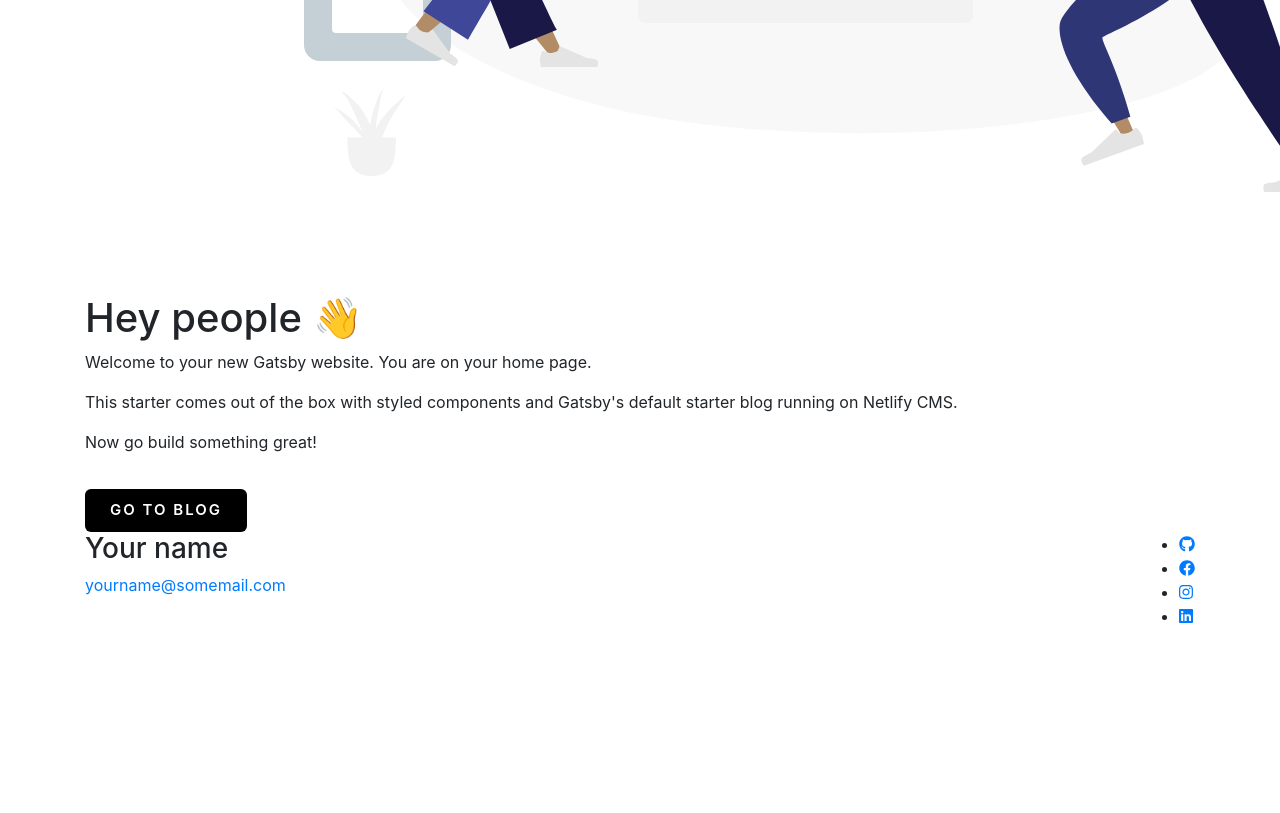
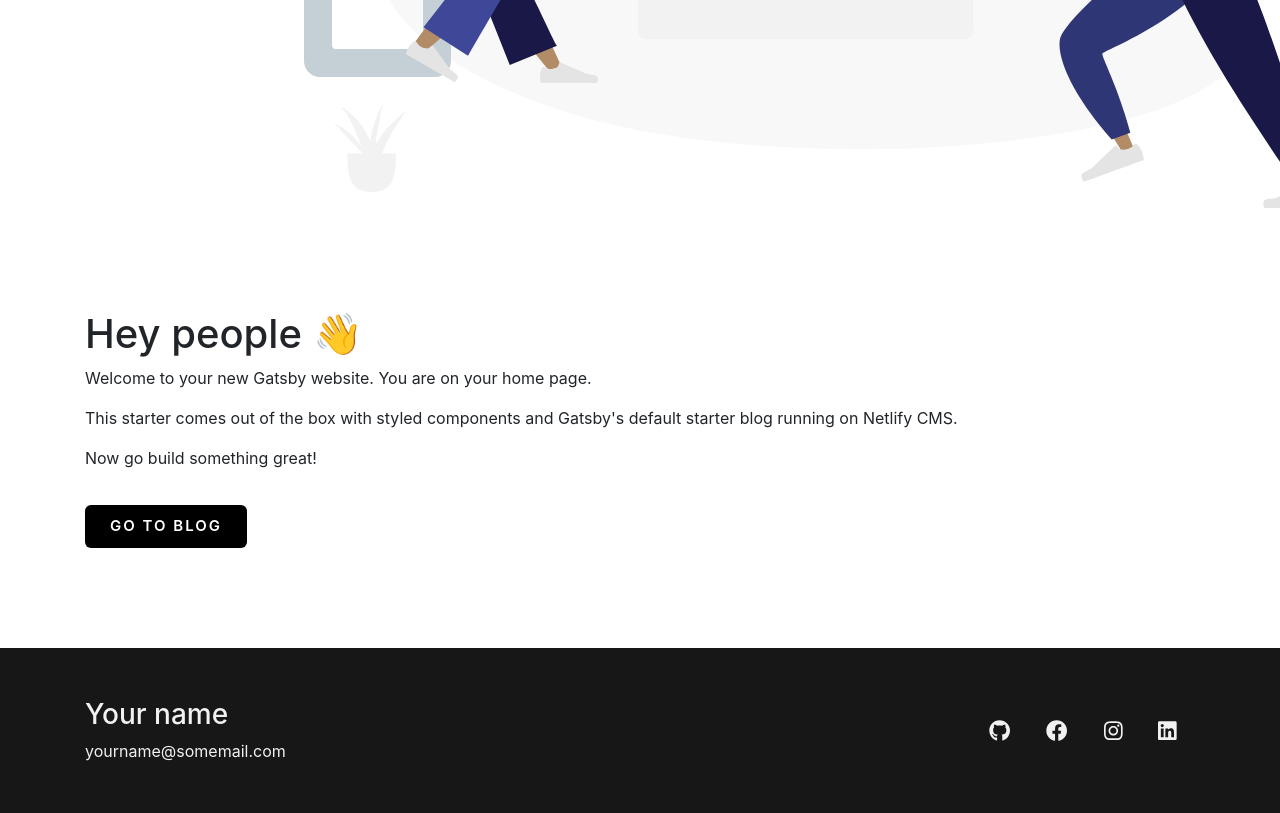
Before and after one commit to XcrossD/gatsby-personal-page, a Gatsby site: page / in a window 1280 px wide. Shown: the part 650-1463 px from the top of the page. Before the commit the page ends 1294 px from the top, so only its background shows below. Built offline with nearby package versions, Linux system fonts and the light colour scheme; Gatsby itself is replaced by a stand-in of ours; some packages are replaced by stand-ins of ours.

Commit message:
Complete layout

```diff
--- a/src/components/layout.js
+++ b/src/components/layout.js
@@ -10,6 +10,53 @@ import { FontAwesomeIcon } from '@fortawesome/react-fontawesome';
 import { library } from '@fortawesome/fontawesome-svg-core';
 import { fab } from '@fortawesome/free-brands-svg-icons';
 
+const FooterWrapper = styled.footer`
+  background-color: #171717;
+  color: #f1f1f1;
+  margin-top: 100px;
+  padding: 50px 0;
+`;
+
+const EmailLink = styled.a`
+  text-decoration: none;
+  background-color: transparent;
+  color: #f1f1f1;
+  &:hover, &:visited, &:active {
+    color: #f1f1f1;
+  }
+`;
+
+const SocialMedia = styled.div`
+  display: flex;
+  flex-direction: row;
+  flex-wrap: nowrap;
+  align-items: flex-end;
+  align-content: stretch;
+  text-align: right;
+`;
+
+const SocialMediaUl = styled.ul`
+  list-style: none;
+  display: inline-block;
+  margin: 0;
+  padding: 0;
+`;
+
+const SocialMediaLi = styled.li`
+  display: inline-block;
+  margin: 0 18px 0 18px;
+  padding: 0;
+`;
+
+const SocialMediaLink = styled.a`
+  text-decoration: none;
+  background-color: transparent;
+  color: #f1f1f1;
+  &:hover, &:visited, &:active {
+    color: #f1f1f1;
+  }
+`;
+
 class Layout extends React.Component {
   render() {
     library.add(fab);
@@ -18,7 +65,7 @@ class Layout extends React.Component {
     return (
       <React.Fragment>
         <Container>
-          <Navbar>
+          <Navbar className="mb-3 pl-0">
             <Navbar.Brand as={Link} to="/">Your name</Navbar.Brand>
             <Nav className="ml-auto">
               <Nav.Item>
@@ -34,40 +81,42 @@ class Layout extends React.Component {
           </Navbar>
           {children}
         </Container>
-        <Container>
+        <FooterWrapper>
+          <Container className="pt-6">
             <Row>
-            <Col md={8}>
+              <Col md={8} className="d-flex flex-column justify-content-center">
                 <h3>Your name</h3>
-              <a href="mailto:yourname@somemail.com">yourname@somemail.com</a>
+                <EmailLink href="mailto:yourname@somemail.com">yourname@somemail.com</EmailLink>
               </Col>
               <Col md={4} className="d-flex align-items-center justify-content-end">
-              <div className="social-media">
-                <ul>
-                  <li>
-                    <a href="https://github.com/yourgithub">
-                      <FontAwesomeIcon icon={['fab', 'github']} />
-                    </a>
-                  </li>
-                  <li>
-                    <a href="https://www.facebook.com/yourfacebook">
-                      <FontAwesomeIcon icon={['fab', 'facebook']} />
-                    </a>
-                  </li>
-                  <li>
-                    <a href="https://www.instagram.com/yourinstagram/">
-                      <FontAwesomeIcon icon={['fab', 'instagram']} />
-                    </a>
-                  </li>
-                  <li>
-                    <a href="https://www.linkedin.com/in/yourlinkedin/">
-                      <FontAwesomeIcon icon={['fab', 'linkedin']} />
-                    </a>
-                  </li>
-                </ul>
-              </div>
+                <SocialMedia className="social-media">
+                  <SocialMediaUl>
+                    <SocialMediaLi>
+                      <SocialMediaLink href="https://github.com/yourgithub">
+                        <FontAwesomeIcon icon={['fab', 'github']} size="lg" />
+                      </SocialMediaLink>
+                    </SocialMediaLi>
+                    <SocialMediaLi>
+                      <SocialMediaLink href="https://www.facebook.com/yourfacebook">
+                        <FontAwesomeIcon icon={['fab', 'facebook']} size="lg" />
+                      </SocialMediaLink>
+                    </SocialMediaLi>
+                    <SocialMediaLi>
+                      <SocialMediaLink href="https://www.instagram.com/yourinstagram/">
+                        <FontAwesomeIcon icon={['fab', 'instagram']} size="lg" />
+                      </SocialMediaLink>
+                    </SocialMediaLi>
+                    <SocialMediaLi>
+                      <SocialMediaLink href="https://www.linkedin.com/in/yourlinkedin/">
+                        <FontAwesomeIcon icon={['fab', 'linkedin']} size="lg" />
+                      </SocialMediaLink>
+                    </SocialMediaLi>
+                  </SocialMediaUl>
+                </SocialMedia>
               </Col>
             </Row>
           </Container>
+        </FooterWrapper>
       </React.Fragment>
     )
   }
```
Lines whose indentation alone changed are shown as unchanged.
